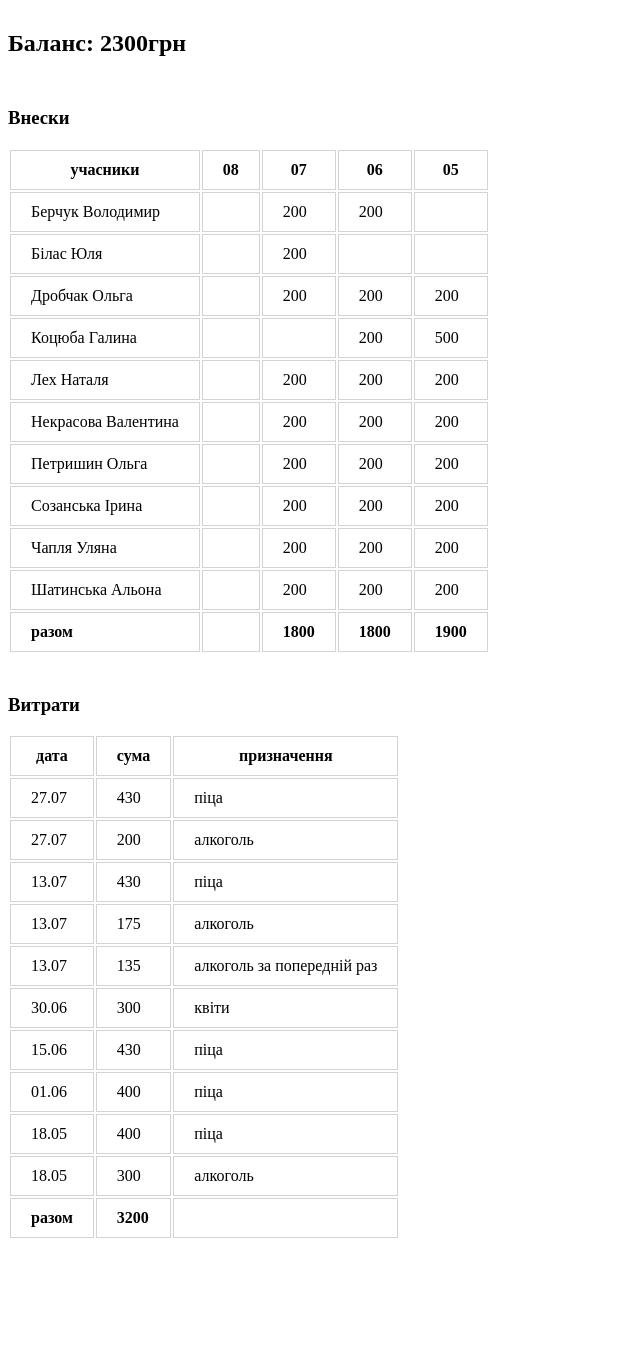
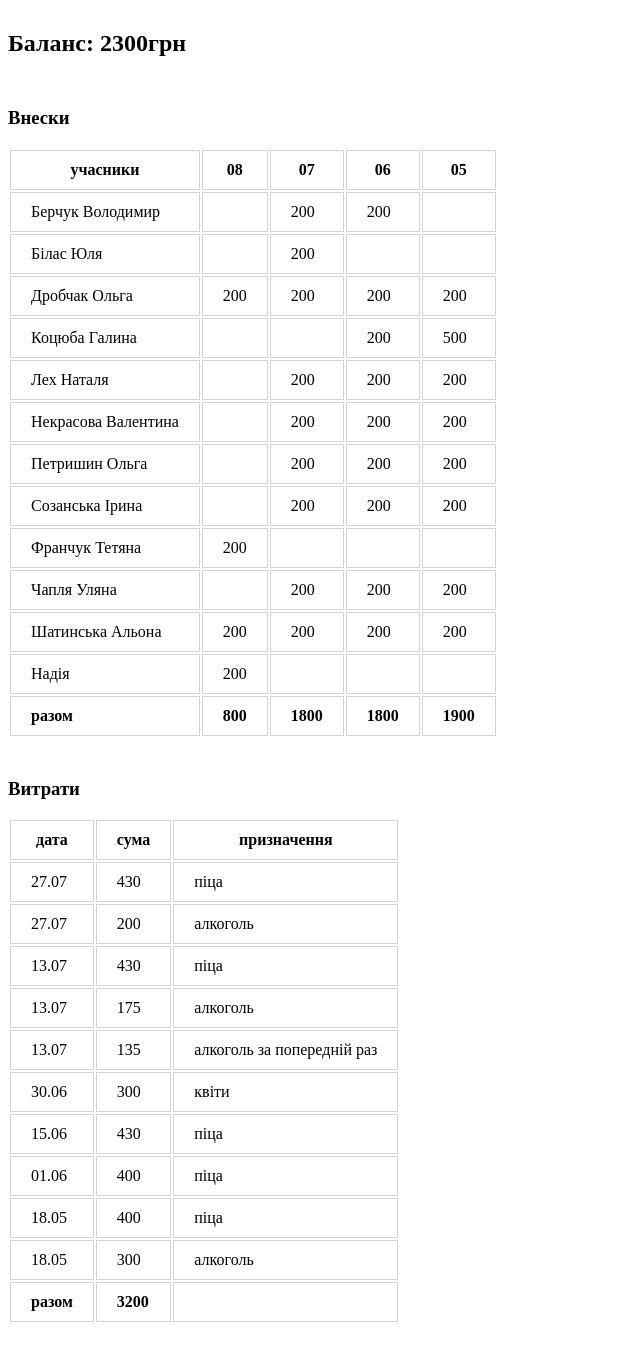
Before and after one commit to shatynska/money.psypra.com, a PHP site: page / in a window 1280 px wide. Shown: the whole page, without its empty margins (0-640 px from the left). Before the commit the page ends 1238 px from the top, so only its background shows below. Run offline with PHP 8.4, Linux system fonts and the light colour scheme.

Commit message:
Add incomes for the month

```diff
--- a/public/index.php
+++ b/public/index.php
@@ -83,7 +83,7 @@
                     Дробчак Ольга
                 </td>
                 <td>
-
+                    200
                 </td>
                 <td>
                     200
@@ -182,6 +182,23 @@
             </tr>
             <tr>
                 <td>
+                    Франчук Тетяна
+                </td>
+                <td>
+                    200
+                </td>
+                <td>
+
+                </td>
+                <td>
+
+                </td>
+                <td>
+
+                </td>
+            </tr>
+            <tr>
+                <td>
                     Чапля Уляна
                 </td>
                 <td>
@@ -202,7 +219,7 @@
                     Шатинська Альона
                 </td>
                 <td>
-
+                    200
                 </td>
                 <td>
                     200
@@ -216,10 +233,27 @@
             </tr>
             <tr>
                 <td>
+                    Надія
+                </td>
+                <td>
+                    200
+                </td>
+                <td>
+
+                </td>
+                <td>
+
+                </td>
+                <td>
+
+                </td>
+            </tr>
+            <tr>
+                <td>
                     <b>разом</b>
                 </td>
                 <td>
-
+                    <b>800<b>
                 </td>
                 <td>
                     <b>1800<b>
```
